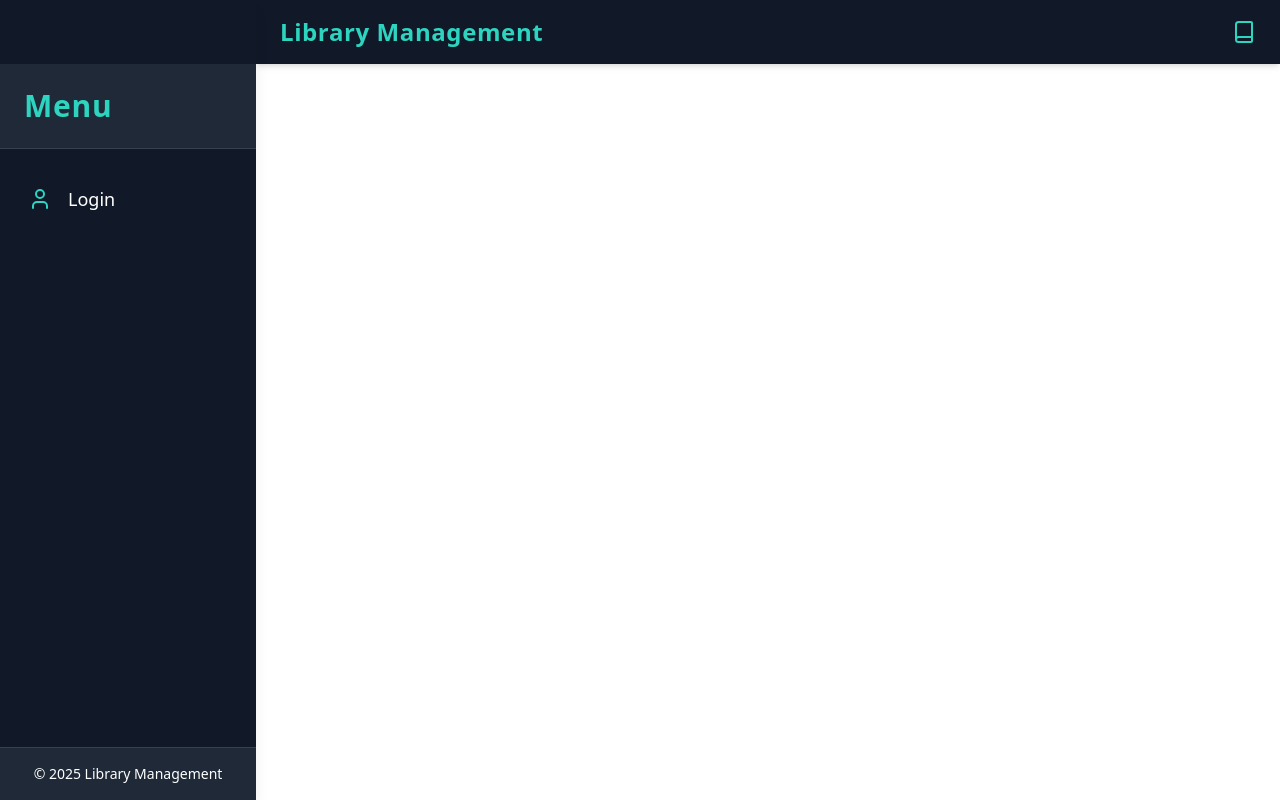
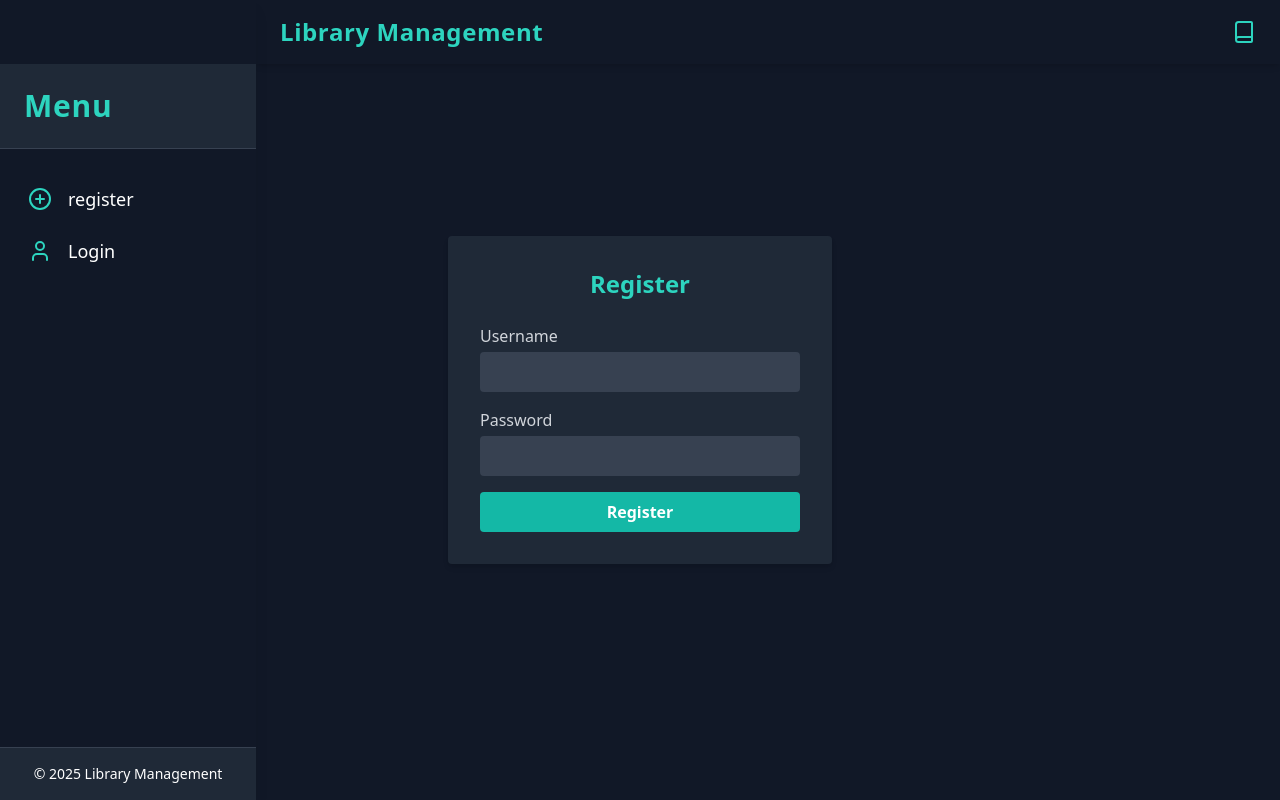
Before and after one commit to PotatoCodder/library-management_frontend, a React (Vite) app: page /register in a window 1280 px wide. Built offline with nearby package versions, Linux system fonts and the light colour scheme.

Commit message:
goods na

```diff
--- a/package.json
+++ b/package.json
@@ -11,6 +11,7 @@
   },
   "dependencies": {
     "autoprefixer": "^10.4.21",
+    "axios": "^1.9.0",
     "cors": "^2.8.5",
     "dotenv": "^16.5.0",
     "express": "^5.1.0",
--- a/src/App.jsx
+++ b/src/App.jsx
@@ -6,6 +6,7 @@ import AddBooks from './components/AddBooks'; // Example route component
 import BookSearch from './components/BookSearch';
 import HeroSection from './components/HeroSection';
 import AdminLogin from './components/AdminLogin';
+import Register from './components/RegisterUsers'
 
 function App() {
   console.log(localStorage)
@@ -20,6 +21,7 @@ function App() {
           <Route path="/add-book" element={<AddBooks />} />
           <Route path="/search-book" element={<BookSearch />} />
           <Route path='/login' element={<AdminLogin />} />
+          <Route path='/register' element={<Register />} />
           {/* Add more routes as needed */}
         </Routes>
       </div>
--- a/src/components/AdminLogin.jsx
+++ b/src/components/AdminLogin.jsx
@@ -17,6 +17,7 @@ export default function Login() {
   };
 
   const handleLogin = async (e) => {
+
     e.preventDefault();
     setLoading(true);
     setMessage('');
@@ -54,7 +55,7 @@ export default function Login() {
       if (role === 'admin') {
         navigate('/add-book');
       } else {
-        navigate('/user-home'); // Replace with your actual user page
+        navigate('/'); // Replace with your actual user page
       }
     }
   };
--- /dev/null
+++ b/src/components/RegisterUsers.jsx
@@ -0,0 +1,104 @@
+import React, { useState } from 'react';
+import { useNavigate } from 'react-router-dom';
+
+export default function Register() {
+  const [formData, setFormData] = useState({ username: '', password: '' });
+  const [loading, setLoading] = useState(false);
+  const [message, setMessage] = useState('');
+  const [isSuccess, setIsSuccess] = useState(false);
+
+  const navigate = useNavigate();
+
+  const handleChange = (e) => {
+    const { name, value } = e.target;
+    setFormData((prev) => ({ ...prev, [name]: value }));
+  };
+
+  const handleRegister = async (e) => {
+    e.preventDefault();
+    setLoading(true);
+    setMessage('');
+
+    try {
+      const res = await fetch('http://localhost:3001/register', {
+        method: 'POST',
+        headers: { 'Content-Type': 'application/json' },
+        body: JSON.stringify(formData),
+      });
+
+      const data = await res.json();
+
+      if (res.ok) {
+        setIsSuccess(true);
+        setMessage('✅ Registration successful! Redirecting to login...');
+        setTimeout(() => navigate('/login'), 2000);
+      } else {
+        setIsSuccess(false);
+        setMessage(`❌ ${data.message || 'Registration failed.'}`);
+      }
+    } catch (err) {
+      setIsSuccess(false);
+      setMessage('❌ Failed to connect to server.');
+      console.error('Register error:', err);
+    } finally {
+      setLoading(false);
+    }
+  };
+
+  return (
+    <div className="min-h-screen flex items-center justify-center bg-gray-900 px-4 relative">
+      <div className="bg-gray-800 p-8 rounded shadow-md w-full max-w-sm">
+        <h2 className="text-2xl font-bold text-center text-teal-400 mb-6">Register</h2>
+        <form onSubmit={handleRegister} className="space-y-4">
+          <div>
+            <label className="block text-gray-300 mb-1">Username</label>
+            <input
+              type="text"
+              name="username"
+              value={formData.username}
+              onChange={handleChange}
+              required
+              className="w-full px-3 py-2 rounded bg-gray-700 text-white focus:outline-none focus:ring-2 focus:ring-teal-500"
+            />
+          </div>
+          <div>
+            <label className="block text-gray-300 mb-1">Password</label>
+            <input
+              type="password"
+              name="password"
+              value={formData.password}
+              onChange={handleChange}
+              required
+              className="w-full px-3 py-2 rounded bg-gray-700 text-white focus:outline-none focus:ring-2 focus:ring-teal-500"
+            />
+          </div>
+          <button
+            type="submit"
+            disabled={loading}
+            className="w-full bg-teal-500 hover:bg-teal-600 text-white py-2 rounded font-semibold transition duration-200"
+          >
+            {loading ? 'Registering...' : 'Register'}
+          </button>
+        </form>
+      </div>
+
+      {message && (
+        <div className="absolute inset-0 bg-black bg-opacity-50 flex items-center justify-center z-50">
+          <div className="bg-white text-black rounded-lg shadow-lg p-6 max-w-sm w-full text-center">
+            <p className={`mb-4 font-semibold ${isSuccess ? 'text-green-600' : 'text-red-600'}`}>
+              {message}
+            </p>
+            {!isSuccess && (
+              <button
+                onClick={() => setMessage('')}
+                className="bg-teal-500 text-white px-4 py-2 rounded hover:bg-teal-600 transition duration-200"
+              >
+                OK
+              </button>
+            )}
+          </div>
+        </div>
+      )}
+    </div>
+  );
+}
--- a/src/components/Sidebar.jsx
+++ b/src/components/Sidebar.jsx
@@ -28,6 +28,13 @@ export default function Sidebar() {
       {/* Sidebar Navigation */}
       <nav className="mt-6 px-4 space-y-3">
         <ul>
+          <Link
+            to="/register"
+            className="flex items-center space-x-4 p-3 rounded-lg text-lg font-medium hover:bg-teal-600 transition duration-200"
+          >
+            <PlusCircle className="text-xl text-teal-400" />
+            <span>register</span>
+          </Link>
           {isLoggedIn && isAdmin && (
             <>
               <li>
```
Also changed, not shown: 2 other files (tests, documents, lock files or other folders).
